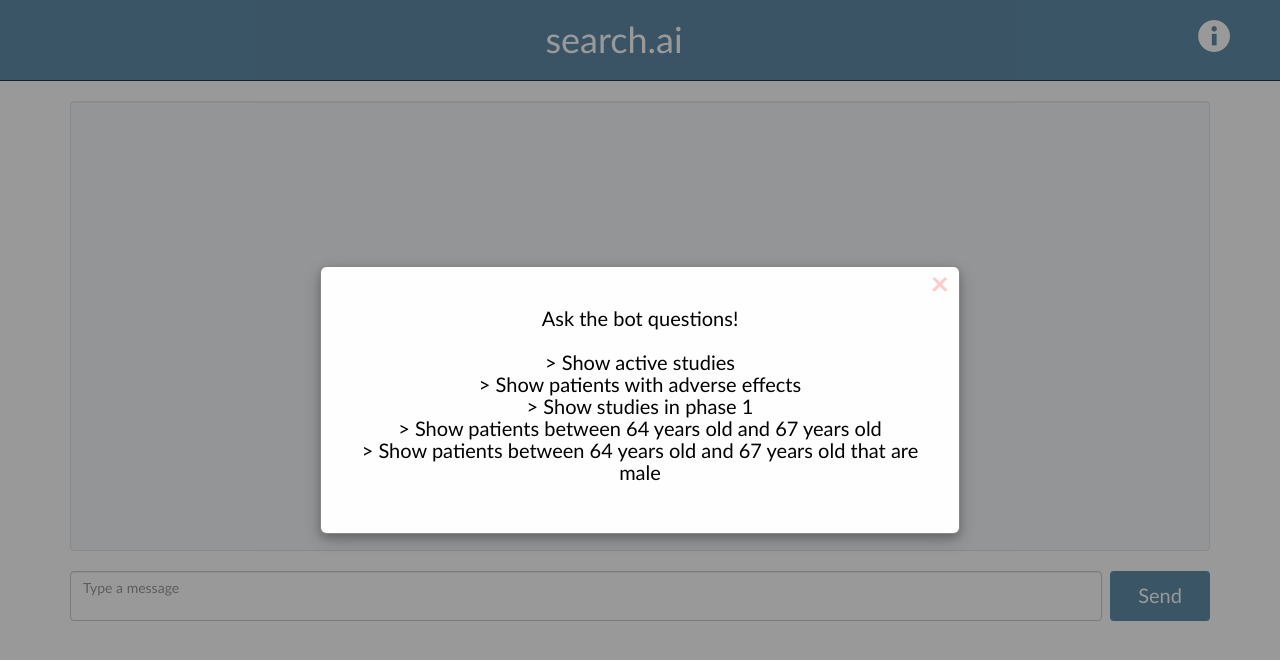
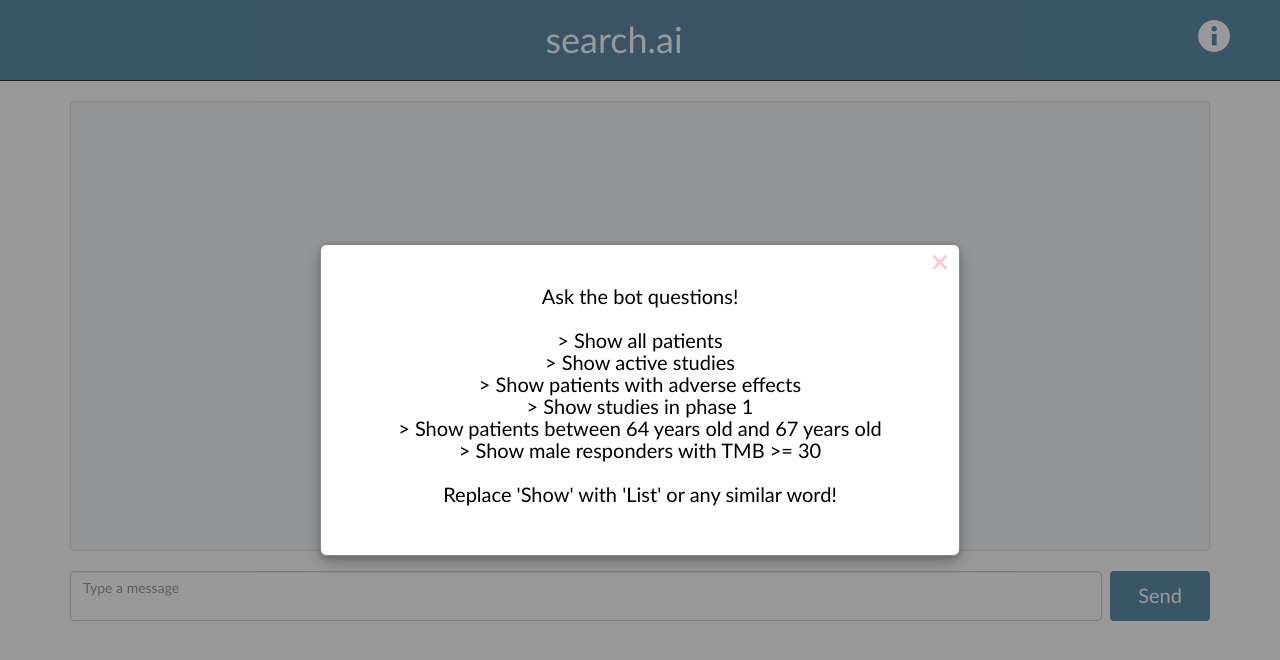
Before and after one commit to balajeeasish/search.ai, a website: page Chat/index.html in a window 1280 px wide. Both pictures are taken after a click on the picture 1214 px from the left and 36 px from the top of the page. Drawn offline with nearby package versions, Linux system fonts and the light colour scheme; files that its build step writes are made by us from their sources; no server answers; files whose address does not match are found by name.

Commit message:
Update Modal
Also fixed indents

```diff
--- a/Chat/index.html
+++ b/Chat/index.html
@@ -19,11 +19,14 @@
 						<div class="modal-content">
 							<span class="close">&times;</span>
 							<p>Ask the bot questions!<br><br>
+								> Show all patients<br>
 								> Show active studies<br>
 								> Show patients with adverse effects<br>
 								> Show studies in phase 1<br>
 								> Show patients between 64 years old and 67 years old<br>
-								> Show patients between 64 years old and 67 years old that are male<br></p>
+								> Show male responders with TMB >= 30<br>
+								<br>Replace 'Show' with 'List' or any similar word!<br>
+							</p>
 						</div>
 					</div>
 				</h1>
```
Lines whose indentation alone changed are shown as unchanged.
